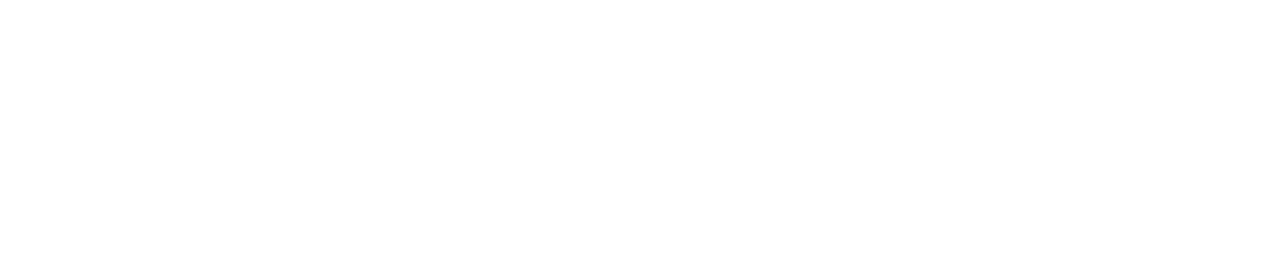
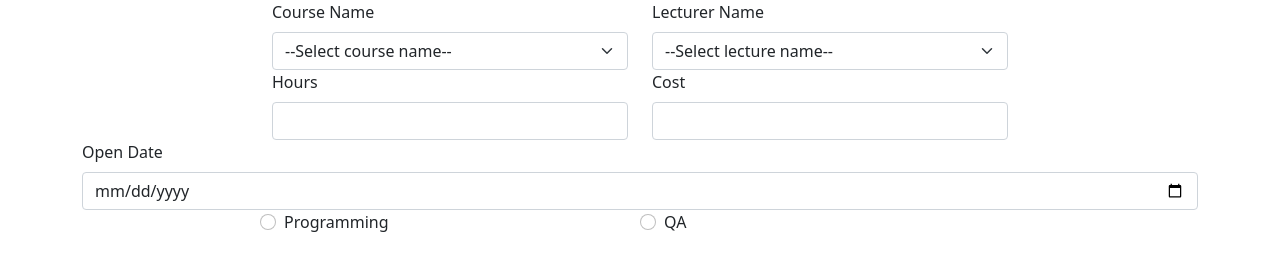
Before and after one commit to Beersheva21Telran/courses-js, a website with bundled scripts: page index.html in a window 1280 px wide. Built offline with nearby package versions, Linux system fonts and the light colour scheme; files whose address does not match are found by name.

Commit message:
not finished form

```diff
--- a/index.html
+++ b/index.html
@@ -1,12 +1,67 @@
 <html lang="en">
+
 <head>
     <meta charset="UTF-8">
     <meta http-equiv="X-UA-Compatible" content="IE=edge">
     <meta name="viewport" content="width=device-width, initial-scale=1.0">
+    <link rel="stylesheet" href="node_modules/bootstrap/dist/css/bootstrap.min.css">
     <title>Document</title>
 </head>
+
 <body>
+    <form id="course-form">
+        <div class="container">
+            <div class="row justify-content-center">
+                <div class="col-sm-4 ">
+                    <label class="form-label" for="course-name">Course Name</label>
+                    <select id="course-name" class="form-select" name="courseName" required>
+                        <option value hidden disabled selected>--Select course name--</option>
 
+                    </select>
+                </div>
+                <div class="col-sm-4">
+                    <label class="form-label" for="lecturer-name">Lecturer Name</label>
+                    <select id="lecturer-name" class="form-select" name="lecturerName" required>
+                        <option value hidden disabled selected>--Select lecture name--</option>
+
+                    </select>
+                </div>
+            </div>
+            <div class="row justify-content-center">
+                <div class="col-sm-4">
+                    <label class="form-label" for="hours">Hours</label>
+                    <input type="number" class="form-control" id="hours" name="hours" required>
+
+                </div>
+                <div class="col-sm-4">
+                    <label class="form-label" for="cost">Cost</label>
+                    <input type="number" class="form-control" id="cost" name="cost" required>
+
+                </div>
+            </div>
+            <div>
+                <label class="form-label" for="date">Open Date</label>
+                <input type="date" class="form-control" id="date" name="openDate" required>
+            </div>
+            <div class="row justify-content-center">
+                <div class="col-sm-4  form-check">
+                    <input type="radio" class="form-check-input" id="programming" name="type"
+                     value="Programming" required>
+                     <label class="form-check-label" for="programming">Programming</label>
+                </div>
+                <div class="col-sm-4  form-check">
+                    <input type="radio" class="form-check-input" id="testing" name="type"
+                     value="QA">
+                     <label class="form-check-label" for="testing">QA</label>
+                </div>
+
+             </div>
+             <div></div>
+
+            </div>
+
+    </form>
     <script src="dist/bundle.js"></script>
 </body>
+
 </html>
```
